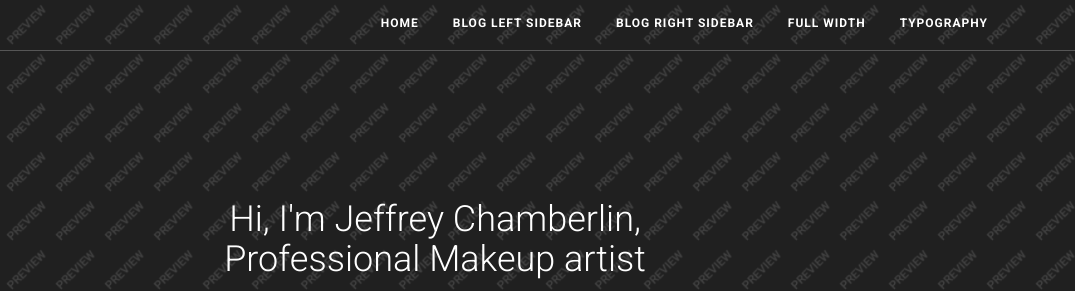
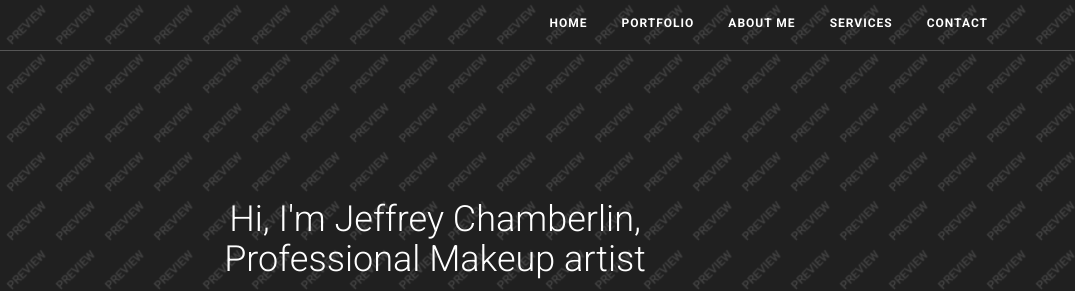
Before and after one commit to JeffreyCmua/.github.io, a plain HTML site: page index.html in a window 1280 px wide. Shown: the top 291 px of the page, 205-1280 px from the left. Drawn offline with nearby package versions, Linux system fonts and the light colour scheme.

Commit message:
Update index.html

```diff
--- a/index.html
+++ b/index.html
@@ -36,10 +36,10 @@
             <div id="navigation" class="navbar-right">
               <ul>
                 <li><a href="index.html" title="Home">Home</a></li>
-                <li><a href="blog-leftsidebar.html" title="Blog Left Sidebar">Blog Left Sidebar</a></li>
-                <li><a href="blog-rightsidebar.html" title="Blog Right Sidebar">Blog Right Sidebar</a></li>
-                <li><a href="full-width.html" title="Full width Blog">Full width</a></li>
-                <li><a href="typography.html" title="Typography">Typography</a></li>
+                <li><a href="full-width.html" title="Portfolio">Portfolio</a></li>
+                <li><a href="full-width.html" title="About Me">About Me</a></li>
+                <li><a href="full-width.html" title="Services">Services</a></li>
+                <li><a href="full-width.html" title="Contact">Contact</a></li>
               </ul>
             </div>
           </div>
```
